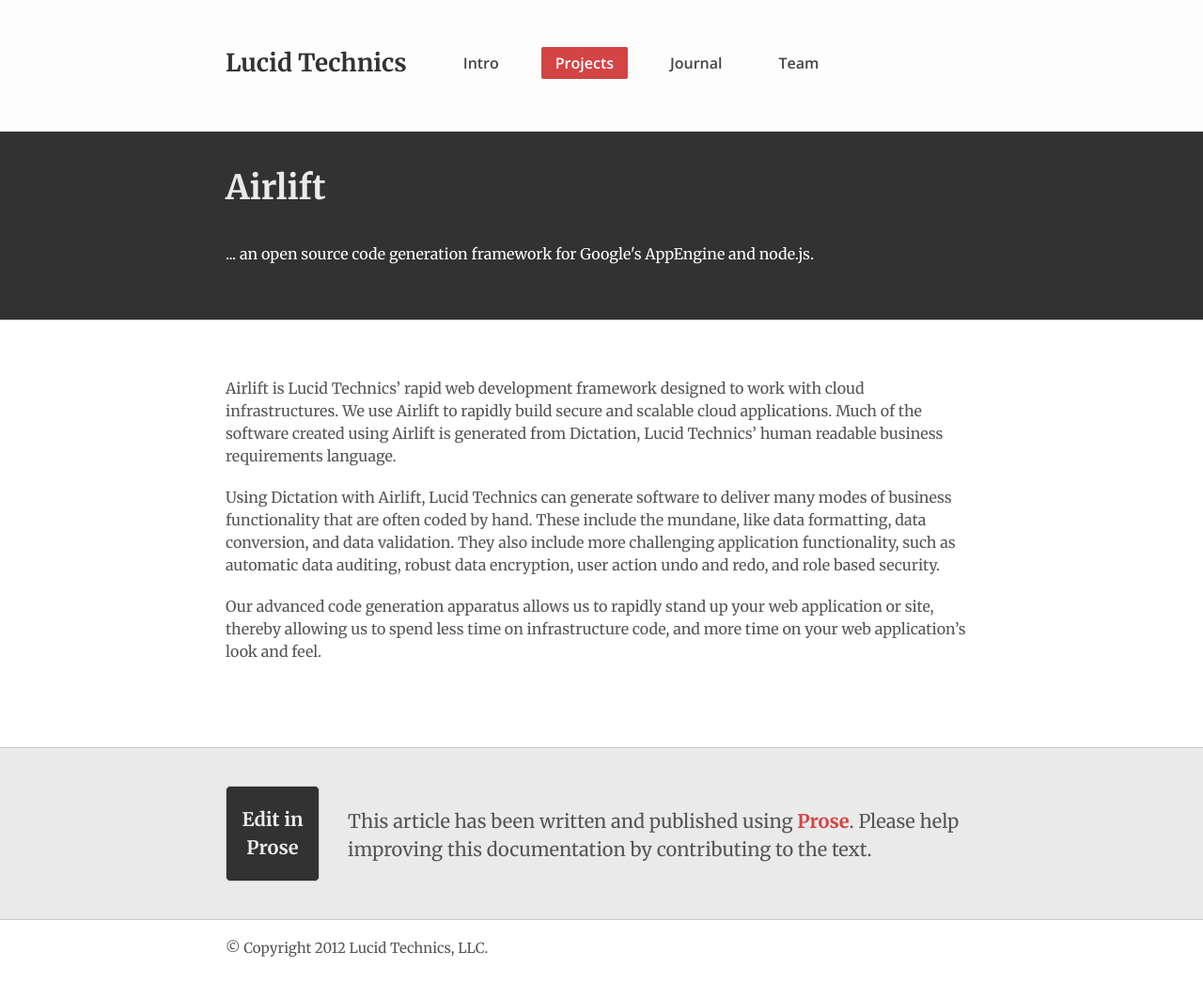
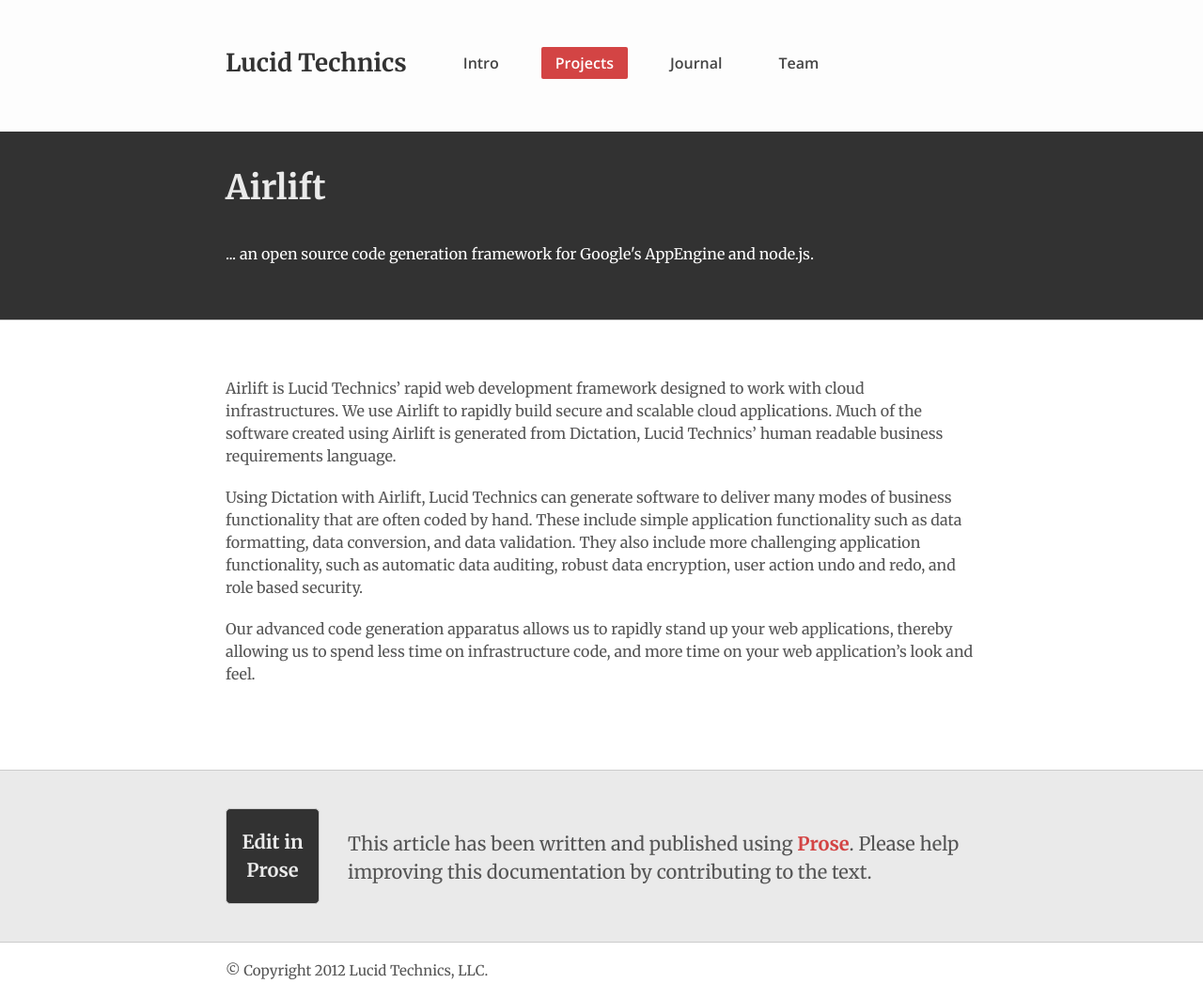
Before and after one commit to LucidTechnics/lucidtechnics.github.com, a Jekyll site: the page built from _posts/projects/0100-01-01-airlift.md, in a window 1280 px wide. Shown: the whole page at 94% size. Built offline with Jekyll 4.4.1, drawn with Linux system fonts in a browser that asks for light colours; nearby versions of some CDN libraries; before the commit the page ends 1039 px from its top, so only the background shows below that.

Commit message:
Updated _posts/projects/0100-01-01-airlift.md

```diff
--- a/_posts/projects/0100-01-01-airlift.md
+++ b/_posts/projects/0100-01-01-airlift.md
@@ -14,6 +14,6 @@
 
 Airlift is Lucid Technics' rapid web development framework designed to work with cloud infrastructures. We use Airlift to rapidly build secure and scalable cloud applications.  Much of the software created using Airlift is generated from Dictation, Lucid Technics' human readable business requirements language.
 
-Using Dictation with Airlift, Lucid Technics can generate software to deliver many modes of business functionality that are often coded by hand.  These include the mundane, like data formatting, data conversion, and data validation.  They also include more challenging application functionality, such as automatic data auditing, robust data encryption, user action undo and redo, and role based security.
+Using Dictation with Airlift, Lucid Technics can generate software to deliver many modes of business functionality that are often coded by hand.  These include simple application functionality such as data formatting, data conversion, and data validation.  They also include more challenging application functionality, such as automatic data auditing, robust data encryption, user action undo and redo, and role based security.
 
-Our advanced code generation apparatus allows us to rapidly stand up your web application or site, thereby allowing us to spend less time on infrastructure code, and more time on your web application's look and feel.
+Our advanced code generation apparatus allows us to rapidly stand up your web applications, thereby allowing us to spend less time on infrastructure code, and more time on your web application's look and feel.
```
